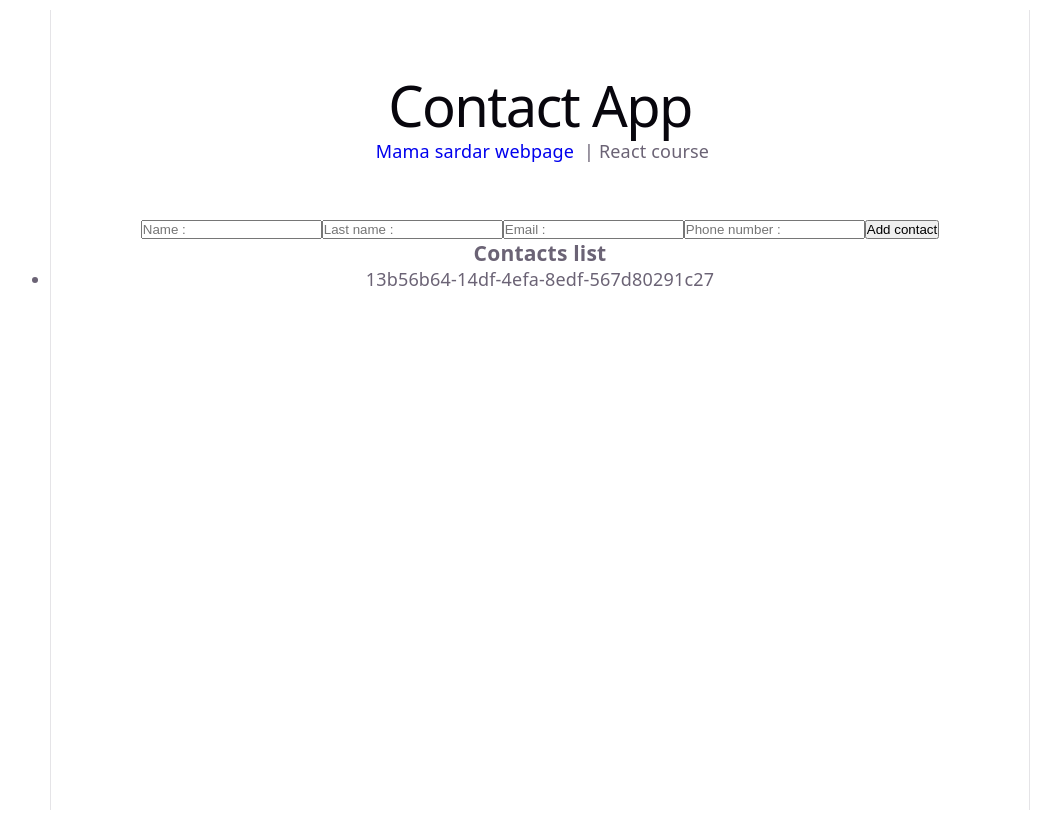
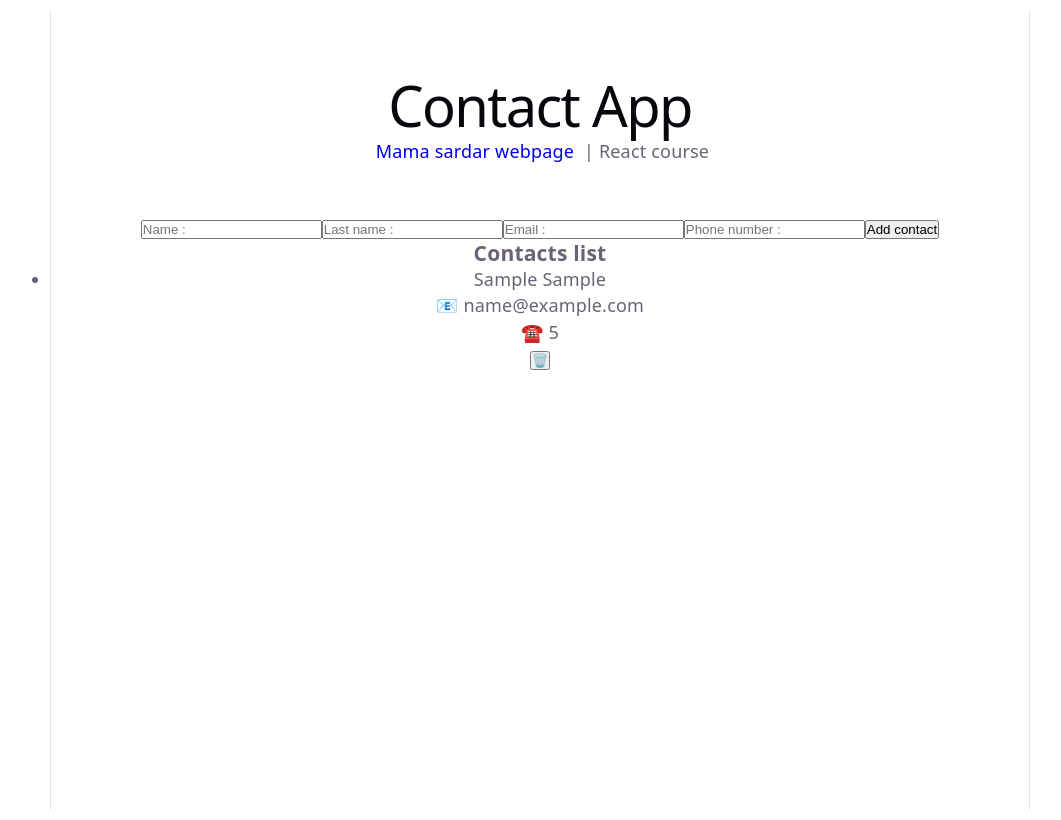
Before and after one commit to sardarbalnour/contact-app2, a React (Vite) app: page / in a window 1280 px wide. Both pictures are taken after typing "Sample", "Sample", "name@example.com", "5" into the empty fields and a click on the button "Add contact". Shown: the whole page, without its empty margins (100-1161 px from the left). Built offline with nearby package versions, Linux system fonts and the light colour scheme.

Commit message:
reusable component

```diff
--- /dev/null
+++ b/src/components/ContactItem.jsx
@@ -0,0 +1,18 @@
+function ContactItem({ data: { id, name, email, lastName, phoneNumber } }) {
+  return (
+    <li key={id}>
+      <p>
+        {name} {lastName}
+      </p>
+      <p>
+        <span>📧</span> {email}
+      </p>
+      <p>
+        <span>☎️</span> {phoneNumber}
+      </p>
+      <button>🗑️</button>
+    </li>
+  );
+}
+
+export default ContactItem;
--- a/src/components/ContactsList.jsx
+++ b/src/components/ContactsList.jsx
@@ -1,12 +1,18 @@
+import ContactItem from "./ContactItem";
+
 function ContactsList({ contacts }) {
   return (
     <div>
       <h3>Contacts list</h3>
-      <ul>
-        {contacts.map((contact) => (
-          <li key={contact.id}> {contact.id}</li>
-        ))}
-      </ul>
+      {contacts.length ? (
+        <ul>
+          {contacts.map((contact) => (
+            <ContactItem key={contact.id} data={contact}/>
+          ))}
+        </ul>
+      ) : (
+        <p>No contacts yet !</p>
+      )}
     </div>
   );
 }
```
